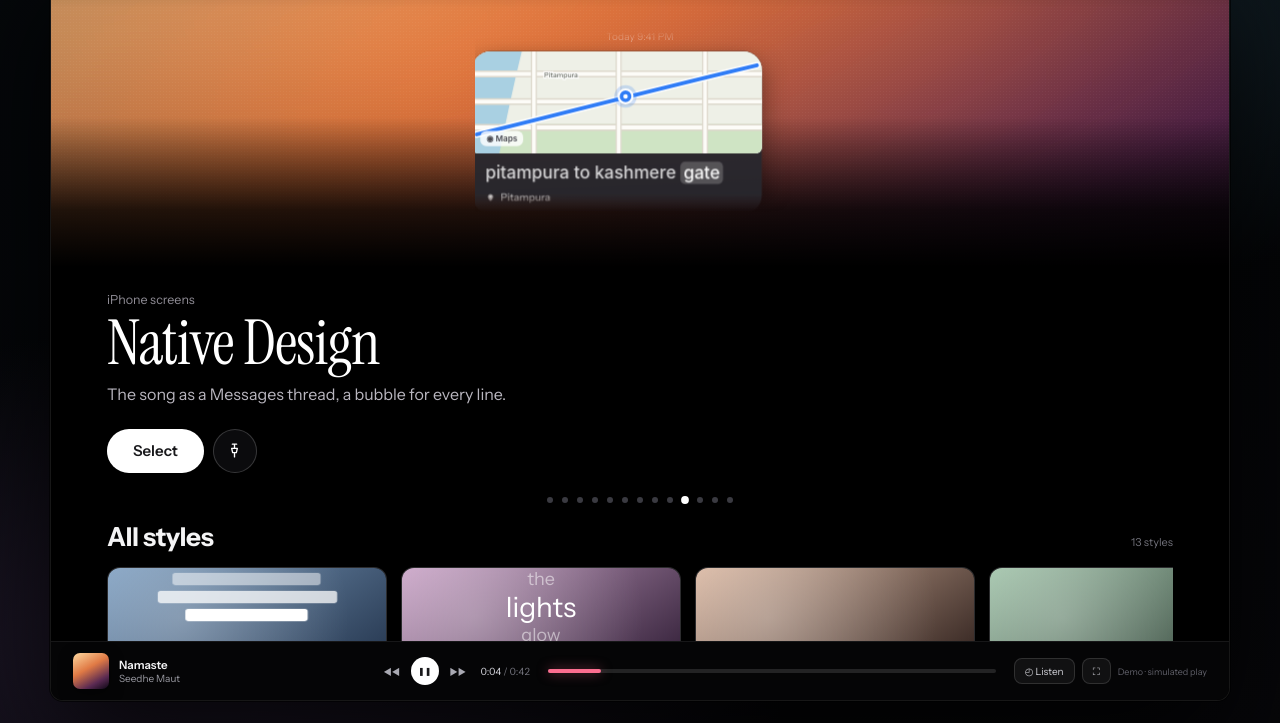
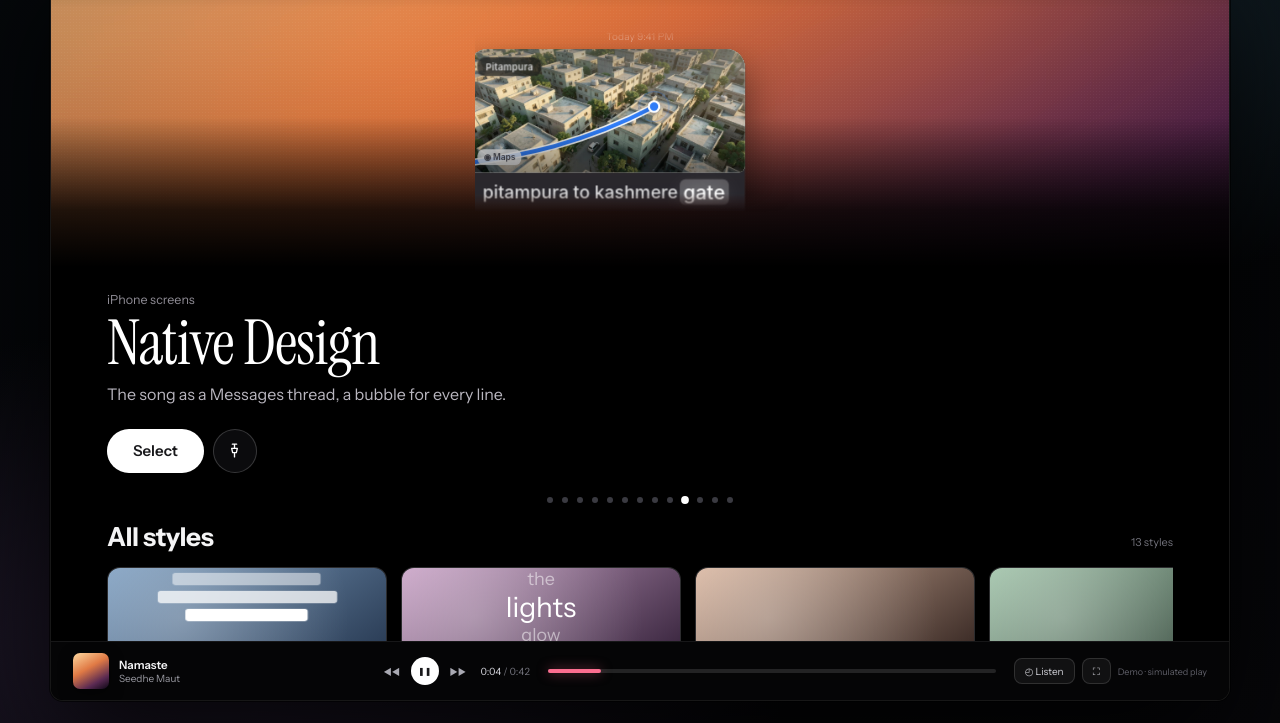
Before and after one commit to aadithere/lyrci, a website built with Vite: page index.html in a window 1280 px wide. Shown: the part 77-800 px from the top of the page. Built offline with nearby package versions, Linux system fonts and the light colour scheme.

Commit message:
Use 3D map imagery and dramatic lyric focus

```diff
--- a/src/main.js
+++ b/src/main.js
@@ -1,4 +1,6 @@
 import './style.css'
+import mapA from './assets/map-3d-a.jpg'
+import mapB from './assets/map-3d-b.jpg'
 
 /* ---------------- word symbols (the Visual map) ---------------- */
 
@@ -581,7 +583,7 @@ function buildNative() {
 
   const mapCard = document.createElement('div')
   mapCard.className = 'nd-map'
-  mapCard.innerHTML = `<div class="nd-map-canvas">${miniMapSvg()}</div><span class="nd-map-brand">◉ Maps</span>`
+  mapCard.innerHTML = '<div class="nd-map-canvas"></div>'
 
   const place = document.createElement('div')
   place.className = 'nd-place'
@@ -602,7 +604,7 @@ function buildNative() {
     if (heard && bubble) {
       if (shownPlace !== found.name) {
         shownPlace = found.name
-        mapCard.querySelector('.nd-map-canvas').innerHTML = miniMapSvg(found.name)
+        mapCard.querySelector('.nd-map-canvas').innerHTML = mapCardMarkup(found.name)
         place.querySelector('span').textContent = found.name
       }
       if (mapCard.parentElement !== bubble) bubble.insertBefore(mapCard, bubble.firstChild)
@@ -764,24 +766,23 @@ function mapSvg() {
   </svg>`
 }
 
-function miniMapSvg(place = 'Marina Bay') {
-  return `<svg viewBox="0 0 360 118" preserveAspectRatio="xMidYMid slice" aria-hidden="true">
-    <rect width="360" height="118" fill="#eef0e7"/>
-    <rect x="0" y="84" width="360" height="34" fill="#cfe4c4"/>
-    <path d="M0 0 H70 C60 40 52 80 44 118 H0 Z" fill="#a9d0e2"/>
-    <path d="M0 26 H360 M0 58 H360 M0 88 H360" stroke="#ded9cd" stroke-width="8"/>
-    <path d="M0 26 H360 M0 58 H360 M0 88 H360" stroke="#fdfcf8" stroke-width="4.5"/>
-    <path d="M84 0 V118 M182 0 V118 M282 0 V118" stroke="#ded9cd" stroke-width="7"/>
-    <path d="M84 0 V118 M182 0 V118 M282 0 V118" stroke="#fdfcf8" stroke-width="4"/>
-    <path d="M18 96 C110 74 190 52 342 16" fill="none" stroke="#fff" stroke-width="8" stroke-linecap="round"/>
-    <path d="M18 96 C110 74 190 52 342 16" fill="none" stroke="#2f7cf6" stroke-width="4.5" stroke-linecap="round"/>
-    <text class="map-label" x="96" y="30" style="font-size:8px">${esc(place)}</text>
-    <g transform="translate(190 52)">
-      <circle r="13" fill="#2f7cf6" opacity="0.22"/>
-      <circle r="8" fill="#2f7cf6" stroke="#fff" stroke-width="2.5"/>
-      <circle r="2.6" fill="#fff"/>
-    </g>
-  </svg>`
+function mapCardMarkup(place) {
+  const hash = [...place].reduce((sum, ch) => sum + ch.charCodeAt(0), 0)
+  const photo = /connaught/i.test(place) || hash % 5 === 0 ? mapB : mapA
+  const pinX = 56 + (hash % 26)
+  const pinY = 44 + (hash % 16)
+  const endX = (pinX / 100) * 360
+  const endY = (pinY / 100) * 120
+  return `
+    <img class="nd-map-photo" src="${photo}" alt="" draggable="false" />
+    <svg class="nd-map-route" viewBox="0 0 360 120" preserveAspectRatio="none" aria-hidden="true">
+      <path class="route-casing" d="M-12 112 C 70 104, 150 92, ${endX} ${endY}" />
+      <path class="route-line" d="M-12 112 C 70 104, 150 92, ${endX} ${endY}" />
+    </svg>
+    <span class="nd-map-place">${esc(place)}</span>
+    <span class="nd-map-brand">◉ Maps</span>
+    <span class="nd-map-pin" style="left:${pinX}%;top:${pinY}%"><i></i></span>
+  `
 }
 
 /* ---------------- render ---------------- */
--- a/src/style.css
+++ b/src/style.css
@@ -802,14 +802,31 @@ h1, h2, h3, p { margin: 0; }
   font-weight: 500;
   line-height: 1.32;
   box-shadow: 0 1px 2px rgba(0, 0, 0, 0.35);
-  transition: transform 0.25s, box-shadow 0.25s;
+  transition: transform 0.45s cubic-bezier(0.2, 0.8, 0.2, 1), box-shadow 0.45s, opacity 0.45s, filter 0.45s;
   backdrop-filter: blur(8px);
+  opacity: 0.38;
+  filter: blur(1.1px);
 }
 .nd-row.out .nd-bubble { background: #0a84ff; color: #fff; }
 .nd-bubble .w { color: inherit; opacity: 0.55; }
 .nd-bubble .w.is-sung { opacity: 0.88; }
-.nd-bubble .w.is-active { color: #fff; opacity: 1; background: rgba(255, 255, 255, 0.2); border-radius: 5px; padding: 0 3px; }
-.nd-bubble.is-current { transform: scale(1.02); box-shadow: 0 10px 26px rgba(0, 0, 0, 0.45); z-index: 2; }
+.nd-bubble .w { display: inline-block; transition: transform 0.25s, background 0.25s, text-shadow 0.25s; }
+.nd-bubble .w.is-active {
+  color: #fff;
+  opacity: 1;
+  background: rgba(255, 255, 255, 0.22);
+  border-radius: 5px;
+  padding: 0 3px;
+  transform: scale(1.12);
+  text-shadow: 0 0 18px rgba(255, 255, 255, 0.55);
+}
+.nd-bubble.is-current {
+  opacity: 1;
+  filter: none;
+  transform: scale(1.045);
+  box-shadow: 0 18px 40px rgba(0, 0, 0, 0.55);
+  z-index: 2;
+}
 .nd-map {
   margin: -9px -13px 8px;
   border-radius: 18px 18px 6px 6px;
@@ -822,8 +839,73 @@ h1, h2, h3, p { margin: 0; }
   from { opacity: 0; transform: translateY(-6px) scale(0.97); }
   to { opacity: 1; transform: none; }
 }
-.nd-map-canvas { height: 100px; }
-.nd-map-canvas svg { display: block; width: 100%; height: 100%; }
+.nd-map-canvas { position: relative; height: 118px; overflow: hidden; background: #cfd8c8; }
+.nd-map-photo {
+  position: absolute;
+  inset: 0;
+  width: 100%;
+  height: 100%;
+  object-fit: cover;
+  transform: scale(1.06);
+  animation: nd-map-drift 14s ease-in-out infinite alternate;
+}
+@keyframes nd-map-drift {
+  from { transform: scale(1.04) translate3d(0, 0, 0); }
+  to { transform: scale(1.16) translate3d(-2.5%, -1.5%, 0); }
+}
+.nd-map-canvas::after {
+  content: '';
+  position: absolute;
+  inset: 0;
+  background: linear-gradient(180deg, rgba(8, 10, 14, 0.3), transparent 34%, transparent 62%, rgba(8, 10, 14, 0.45));
+  pointer-events: none;
+}
+.nd-map-route { position: absolute; inset: 0; width: 100%; height: 100%; }
+.nd-map-route path {
+  fill: none;
+  stroke-linecap: round;
+  stroke-linejoin: round;
+  stroke-dasharray: 430;
+  stroke-dashoffset: 430;
+  animation: nd-route 1.15s ease forwards;
+}
+.nd-map-route .route-casing { stroke: rgba(255, 255, 255, 0.92); stroke-width: 7; }
+.nd-map-route .route-line { stroke: #2f7cf6; stroke-width: 4; animation-delay: 0.12s; }
+@keyframes nd-route { to { stroke-dashoffset: 0; } }
+.nd-map-pin {
+  position: absolute;
+  width: 12px;
+  height: 12px;
+  transform: translate(-50%, -50%);
+  border-radius: 50%;
+  background: #2f7cf6;
+  border: 2.5px solid #fff;
+  box-shadow: 0 3px 10px rgba(0, 0, 0, 0.35);
+}
+.nd-map-pin i {
+  position: absolute;
+  inset: -9px;
+  border-radius: 50%;
+  border: 1.5px solid rgba(47, 124, 246, 0.75);
+  animation: nd-pin 1.8s ease-out infinite;
+}
+@keyframes nd-pin {
+  from { transform: scale(0.6); opacity: 0.9; }
+  to { transform: scale(1.5); opacity: 0; }
+}
+.nd-map-place {
+  position: absolute;
+  left: 8px;
+  top: 8px;
+  padding: 3px 8px;
+  border-radius: 7px;
+  background: rgba(12, 14, 18, 0.6);
+  backdrop-filter: blur(8px);
+  color: #fff;
+  font-size: 9px;
+  font-weight: 600;
+  letter-spacing: 0.01em;
+}
 .nd-map-brand {
   position: absolute;
   left: 8px;
@@ -1115,7 +1197,7 @@ h1, h2, h3, p { margin: 0; }
   animation: fsIn 0.55s cubic-bezier(0.2, 0.7, 0.2, 1);
 }
 @keyframes fsIn {
-  from { opacity: 0; transform: scale(0.94) translateY(12px); }
+  from { opacity: 0; transform: scale(0.86) translateY(18px); filter: blur(14px); }
 }
 .fs-line .w {
   color: inherit;
```
Also changed, not shown: src/assets/map-3d-a.jpg (added), src/assets/map-3d-b.jpg (added).
